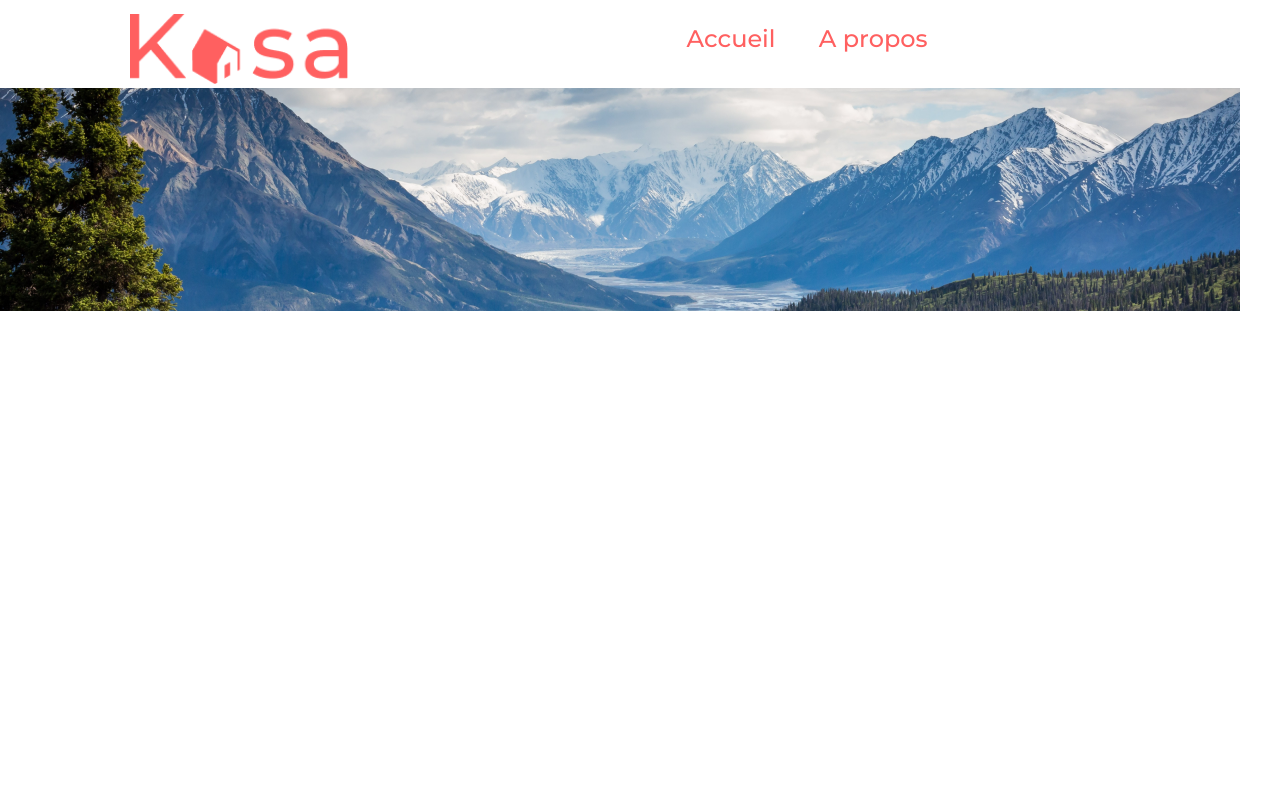
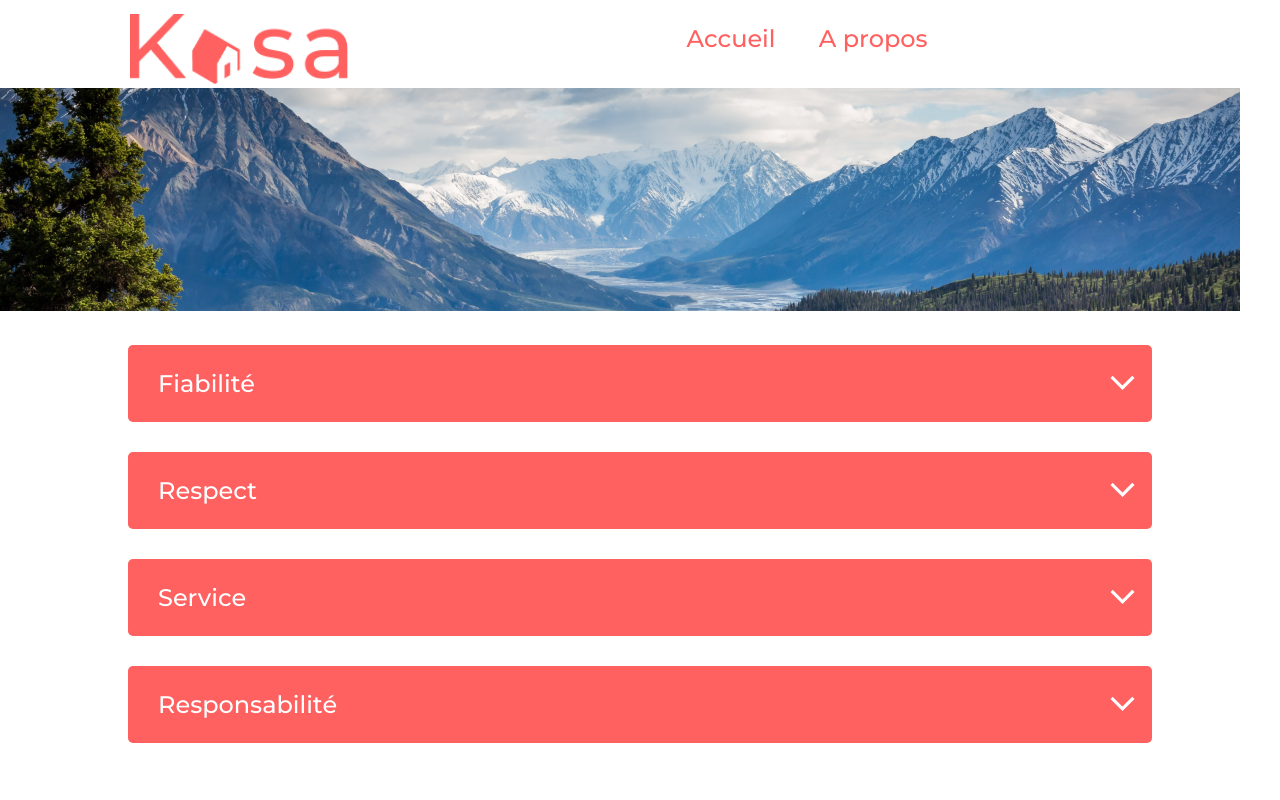
Before and after one commit to LudGold/OCRP7LUD, a React (Create React App) app: page /about in a window 1280 px wide. Shown: the top 800 px of the page. Built offline with nearby package versions, Linux system fonts and the light colour scheme.

Commit message:
Components Collapse et About

```diff
--- a/src/components/Home/Card.jsx
+++ b/src/components/Home/Card.jsx
@@ -1,17 +1,17 @@
  import React, {useState, useEffect} from "react";
-/* import "//Flat.json";  */
+
 import '../../styles/card.css'
 
 function Card() {
-    const [Flat, setFlat] = useState([]);
+    const [flats, setFlats] = useState([]);
     const getFlat = () => {
-        fetch('Flat.json')
+        fetch('flat.json')
 
             .then(res => {
             return res.json();
             })
-            .then(Flat => {
-            setFlat(Flat)
+            .then(fetchedFlats => {
+            setFlats(fetchedFlats)
             })
 
         .catch(err => console.log(err))
@@ -19,27 +19,24 @@ function Card() {
     useEffect(() => {
         getFlat()
     }, []);
-    return(
+    return (
       <section className="contain">
         <div className="Cards">
-            <div key={Flat.id} className="Card">
-
-
-        {Flat.map((Flat) => (
-            <a href={`Flat${Flat.id}`} key={Flat.id}>
+          {flats.map((flat) => (
+            <div className="Card">
+              <a href={flat.id} key={flat.id}>
                 <div className="Box">
                   <div className="Box_Title">
-                        <h2 className="Title">{Flat.title}</h2>
+                    <h2 className="Title">{flat.title}</h2>
                   </div>
-                    <img className="Cover" src={Flat.cover} alt="Logement"></img>
+                  <img className="Cover" src={flat.cover} alt="Logement"></img>
                 </div>
               </a>
-
+            </div>
           ))}
         </div>
-            </div>
       </section>
-    )
+    );
 };
 
 export default Card
--- a/src/components/Home/Collapse.jsx
+++ b/src/components/Home/Collapse.jsx
@@ -1,12 +1,50 @@
 import React, { useState, } from "react";
-import React from "react";
+import '../../styles/collapse.css'
+
+export default function Collapse(props) {
+    const [isOpen, setIsOpen] = useState(false);
+
+    return isOpen ? (
+        <div className="Collapse">
+            <div className="collapse_up">
+            <div className="collapse_encart_opened">
+            <p className="collapse-title">
+                {props.title}
+            </p>
+
+            <button
+                className="dropdown_up"
+                type="button"
+                onClick={() => setIsOpen(false)}
+            >
+
+                <img src="arrow_up.png" alt="" />
+                    </button>
+                    </div>
+                <p className="collapse-description">
+                {props.description}
+            </p>
+            </div>
+            </div>
+    ):(
 
 
+            <div className="collapse_down">
+                <div className="collapse_encart_closed">
+                <p className="collapse-title">
+                {props.title}
+            </p>
+        <button
+            className="dropdown_down"
+            type="button"
+                    onClick={() => setIsOpen(true)}
+                    >
+                   {/*  <span>{title}</span> */}
+        <img src="arrow_down.png" alt="" />
 
-function CollapseUp (){
-
-    const [up, setUp] = useState(0)
+        </button>
+                </div>
+                </div>
 
 
-
-}
+)}
--- a/src/pages/About.jsx
+++ b/src/pages/About.jsx
@@ -1,10 +1,9 @@
 import React from "react";
 import "../styles/about.css"
 import "../styles/header.css"
- /* import Card from "../components/home/Card";  */
 import Footer from "../components/home/Footer";
 import Header from "../components/home/Header";
-
+import Collapse from "../components/home/Collapse";
 /* import styled from 'styled-components' */
 
 
@@ -12,32 +11,38 @@ export default function About() {
  return (
    <div>
      <Header />
-         <div className="Container">
 
      <div className="About">
-            <img src="Banner_About_Desk.png" alt="" className= 'about-banner_home' />
-
+       <img src="Banner_About_Desk.png" alt="" className="about-banner_home" />
      </div>
      <div className="About_Mob">
-            <img src="Banner_About_Mobile.png" alt="" className='about_banner_mob' />
+       <img src="Banner_About_Mobile.png" alt="" className="about_banner_mob" />
      </div>
 
-
-
+     <div className="Container">
+       <Collapse
+         title="Fiabilité"
+         description="Les annonces postées sur Kasa garantissent une fiabilité totale.
+             Les photos sont conformes aux logements, et toutes les informations sont régulièrement vérifiées par nos équipes."
+       />
+       <Collapse
+         title="Respect"
+         description="La bienveillance fait partie des valeurs fondatrices de Kasa.
+             Tout comportement discriminatoire ou de perturbation du voisinage entraînera une exclusion de notre plateforme."
+       />
+       <Collapse
+         title="Service"
+         description="Nos équipes se tiennent à votre disposition pour vous fournir une expérience parfaite.
+              N'hésitez pas à nous contacter si vous avez la moindre question."
+       />
+       <Collapse className="collapse_btn"
+         title="Responsabilité"
+         description="La sécurité est la priorité de Kasa.
+             Aussi bien pour nos hôtes que pour les voyageurs, chaque logement correspond aux critères de sécurité établis par nos services.
+             En laissant une note aussi bien à l'hôte qu'au locataire, cela permet à nos équipes de vérifier que les standards sont bien respectés. Nous organisons également des ateliers sur la sécurité domestique pour nos hôtes."
+       />
      </div>
      <Footer />
    </div>
-
-
-
-
-
-
-
-
-
-
-
-
-    )
+ );
 };
--- a/src/pages/OneFlat.jsx
+++ b/src/pages/OneFlat.jsx
@@ -1,39 +1,55 @@
 import "../styles/header.css"
 import "../styles/card.css"
 import Header from "../components/home/Header";
-import useEffect from "react";
+import useEffect from "react"
 import { Link } from "react-router-dom";
-import {  useNavigate, useParams } from "react-router-dom";
+import { useParams, useNavigate } from "react-router-dom";
 import Card from "../components/home/Card";
+/* import { useState } from "react"; */
 
-export default function OneFlat (){
-    const ID = useParams();
-    console.log(ID)
+export default function OneFlat() {
 
-    const selectFlat = useNavigate();
+    const ID  = useParams();
+
+    const findFlat = useNavigate();
     useEffect(() => {
-        let Flat = Card.find((Flat) => ID.id === Flat.id);
 
-        if (!Flat) {
-            selectFlat("/error");
+        const selectFlat = Card.find(() => Card.id === ID.id);
+
+        if (!selectFlat) {
+            return findFlat ("/error");
         }
-    }
-    )
-    return (
 
-        <div id="house">
-            <Header/>
-    <div className="house">
+        return (
 
-   {Card.filter((Flat) => Flat.id === ID.id ).map(
-      (Card, index) => (
-         <Link to key={Card.id - index} className="house__boxes">
-            <div
-               title={Card.title}
-               description={Card.description}
-               />
-           </Link>
-      )) }
-</div>
+            <div>
+                <Header />
 
-     </div>)}
+                <h1 className="TitreLogement">{selectFlat.title}</h1>
+                <Link to="/OneFlat/:id" className="oneFlat"></Link>
+
+
+
+
+
+
+            </div>
+        )
+    })
+}
+
+
+        /*  <div id="house">
+            <div className="house">
+                {Card.filter((flat) => flat.id === ID.id).map(
+                    (flats, index) => (
+                        <div key={flats.id - index} className="house__boxes">
+                            <div
+                                title={flats.title}
+                                description={flats.description} />
+
+                        </div>))}
+            </div>
+        </div>)
+};
+         */
--- a/src/styles/about.css
+++ b/src/styles/about.css
@@ -1,10 +1,17 @@
-.about_banner_mob {
+.Container{
+  width: 80%;
+  height: auto;
+  margin: 10px auto 0;
+}
+
+img.about_banner_mob{
     display: none;
   }
 
-  @media only screen and (max-width: 550px) {
+  @media only screen and (max-width: 650px) {
     .about_banner_mob {
       display: block;
+      border-radius: 25px;
     }
 
     .about-banner_home {
--- a/src/styles/banner.css
+++ b/src/styles/banner.css
@@ -1,6 +1,6 @@
 .img-banner{
   position: absolute;
-   width: auto;
+   object-fit: cover;
    height: 255px;
    left: 100px;
    top: 170px;
--- a/src/styles/card.css
+++ b/src/styles/card.css
@@ -12,7 +12,7 @@
     display: flex;
     flex-wrap: wrap;
     object-fit: cover;
-    justify-content: center;
+    justify-content: space-evenly;
     align-items: center;
     justify-items: center;
     padding: 40px 40px 20px 20px;
@@ -38,18 +38,8 @@
   position: relative;
   top: 21rem;
 
-
-
 }
 
-.Card{
-    display: flex;
-    flex-direction: row;
-    flex-wrap: wrap;
-    justify-content: space-evenly;
-
-
-}
 .Title {
     font-size: 18px;
     font-family: Montserrat, sans-serif;
--- /dev/null
+++ b/src/styles/collapse.css
@@ -0,0 +1,68 @@
+.Collapse{
+  align-items: flex-start;
+  font-family: 'Montserrat';
+}
+.collapse_up{
+flex-direction: column;
+  background: #ff6060;
+  border-radius: 10px;
+  display: flex;
+  justify-content: space-between;
+  color: #ffffff;
+  align-items: center;
+  padding: 10px 15px;
+  border-radius: 5px;
+}
+
+
+.dropdown_up{
+    width: 20px;
+    transform: rotate(0deg);
+    border: none;
+    background :transparent;
+}
+
+
+.dropdown_down{
+    width: 20px;
+    margin-left: 20px;
+    transform: rotate(0deg);
+    background: transparent;
+    border: none;
+
+
+}
+.collapse-title{
+    background: #ff6060;
+    color: #ffffff;
+    font-family: 'Montserrat';
+    font-weight: 500;
+    font-size: 24px;
+
+}
+
+.collapse-description{
+    background: #f6f6f6;
+    color: #ff6060;
+    display: flex;
+}
+.collapse_encart{
+    display: flex;
+    background: #ff6060;
+}
+.collapse_encart_closed{
+display: flex;
+justify-content: space-between;
+margin: 30px;
+}
+
+.collapse_down{
+    background-color: #ff6060;
+    color: #ffffff;
+    margin-bottom: 25px;
+    border-radius: 5px;
+
+}
+.collapse_encart_opened{
+    display: flex;
+}
```
Lines whose indentation alone changed are shown as unchanged.
